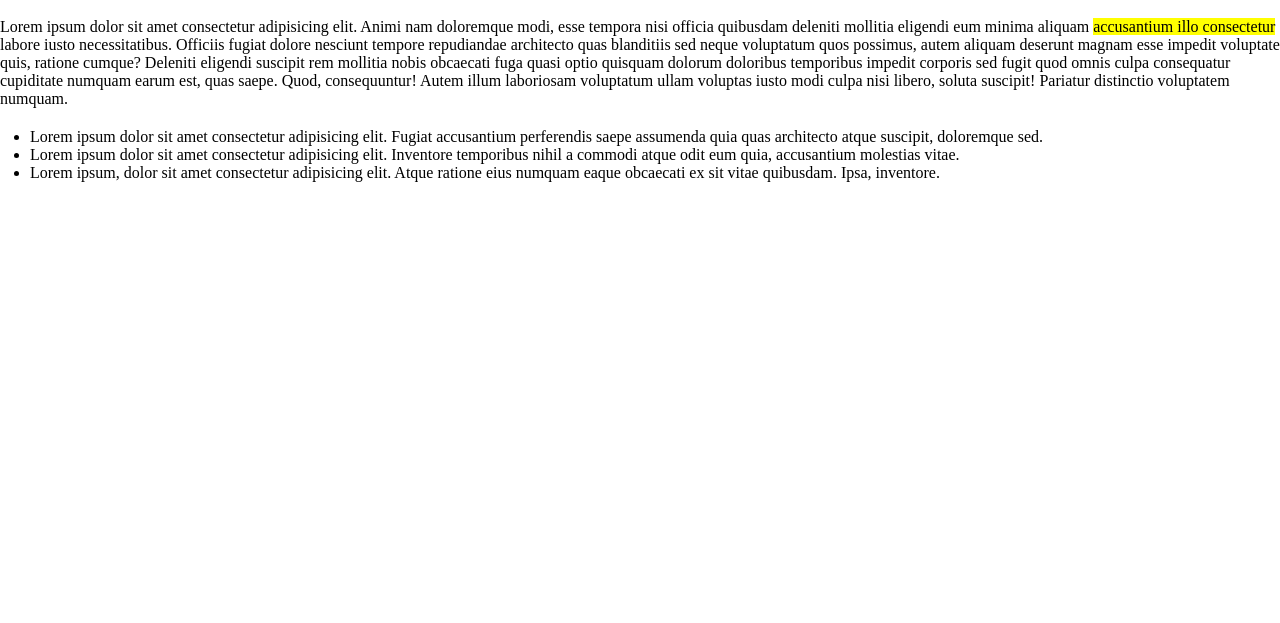
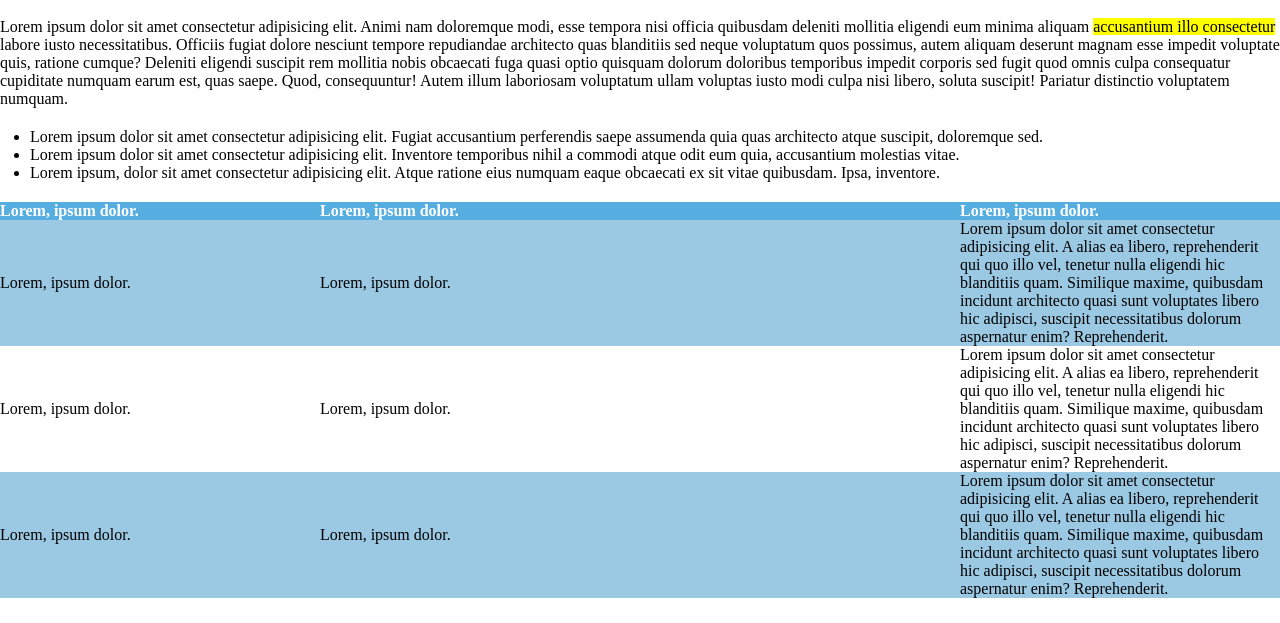
Before and after one commit to MironAlberto/html-css-booleaner, a plain HTML site: page index.html in a window 1280 px wide. Shown: the part 177-800 px from the top of the page. Drawn offline with Linux system fonts and the light colour scheme.

Commit message:
aggiunta section per la tabella + relativi attributi su css

```diff
--- a/css/styles.css
+++ b/css/styles.css
@@ -34,11 +34,6 @@ p{
 
 
 
-
-
-
-
-
 /* inizio header */
 
 #main-header{
@@ -57,3 +52,29 @@ p{
 }
 
 /* fine header */
+
+
+
+/* inizio main */
+
+.main-table-thead{
+    text-align: left;
+    background-color: rgb(85, 173, 224);
+    color: white;
+}
+
+.blue-table-row{
+    background-color: rgb(155, 200, 226)
+}
+
+#collapsed-table{
+    border-collapse: collapse;
+}
+
+.width-25-cell{
+    width: 25%;
+}
+
+.width-50-cell{
+    width: 50%;
+}
--- a/index.html
+++ b/index.html
@@ -66,6 +66,61 @@
                 </ul>
             </section>
 
+            <section>
+                <table id="collapsed-table">
+
+                    <thead class="main-table-thead">
+                        <tr>
+                            <th class="width-25-cell">
+                                Lorem, ipsum dolor.
+                            </th>
+                            <th class="width-50-cell">
+                                Lorem, ipsum dolor.
+                            </th>
+                            <th class="width-25-cell">
+                                Lorem, ipsum dolor.
+                            </th>
+                        </tr>
+                    </thead>
+
+                    <tbody>
+                        <tr class="blue-table-row">
+                            <td>
+                                Lorem, ipsum dolor.
+                            </td>
+                            <td>
+                                Lorem, ipsum dolor.
+                            </td>
+                            <td>
+                                Lorem ipsum dolor sit amet consectetur adipisicing elit. A alias ea libero, reprehenderit qui quo illo vel, tenetur nulla eligendi hic blanditiis quam. Similique maxime, quibusdam incidunt architecto quasi sunt voluptates libero hic adipisci, suscipit necessitatibus dolorum aspernatur enim? Reprehenderit.
+                            </td>
+                        </tr>
+                        <tr>
+                            <td>
+                                Lorem, ipsum dolor.
+                            </td>
+                            <td>
+                                Lorem, ipsum dolor.
+                            </td>
+                            <td>
+                                Lorem ipsum dolor sit amet consectetur adipisicing elit. A alias ea libero, reprehenderit qui quo illo vel, tenetur nulla eligendi hic blanditiis quam. Similique maxime, quibusdam incidunt architecto quasi sunt voluptates libero hic adipisci, suscipit necessitatibus dolorum aspernatur enim? Reprehenderit.
+                            </td>
+                        </tr>
+                        <tr class="blue-table-row">
+                            <td>
+                                Lorem, ipsum dolor.
+                            </td>
+                            <td>
+                                Lorem, ipsum dolor.
+                            </td>
+                            <td>
+                                Lorem ipsum dolor sit amet consectetur adipisicing elit. A alias ea libero, reprehenderit qui quo illo vel, tenetur nulla eligendi hic blanditiis quam. Similique maxime, quibusdam incidunt architecto quasi sunt voluptates libero hic adipisci, suscipit necessitatibus dolorum aspernatur enim? Reprehenderit.
+                            </td>
+                        </tr>
+                    </tbody>
+
+                </table>
+
 
         </main>
 
```
